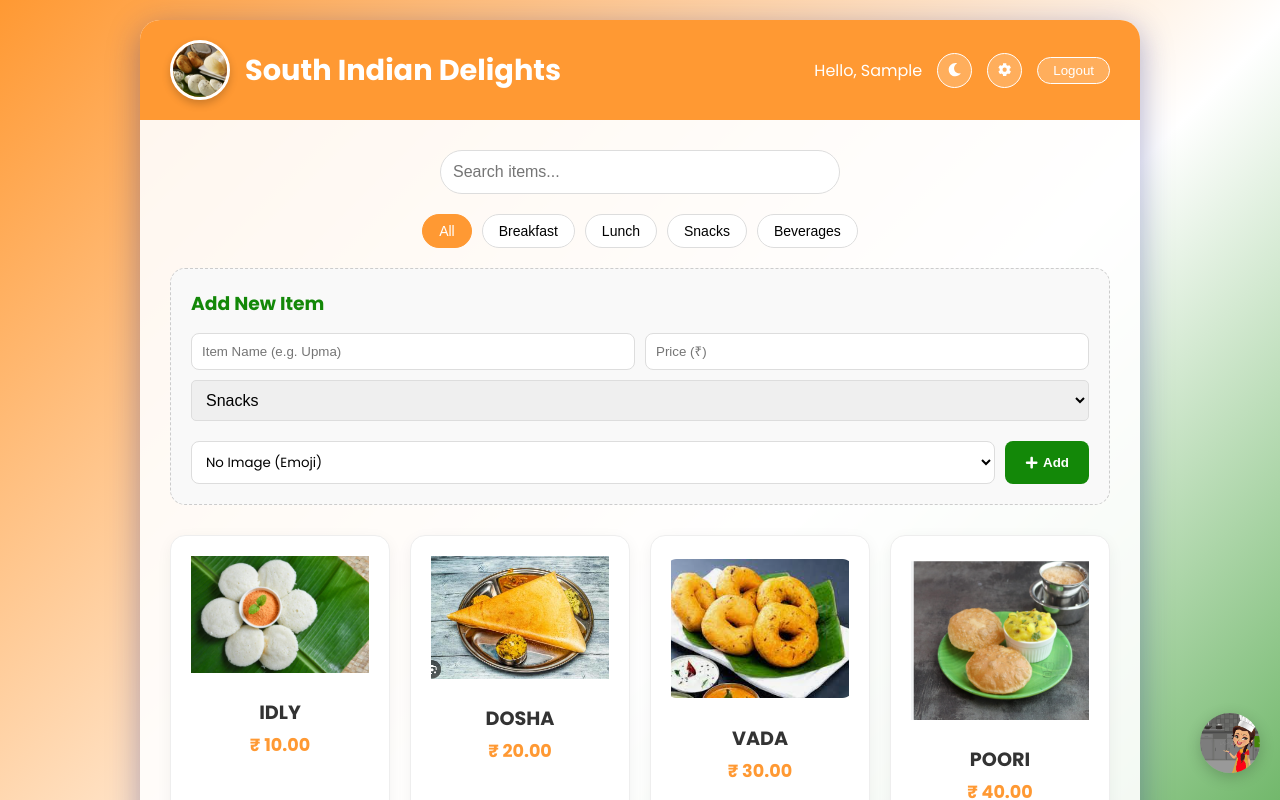
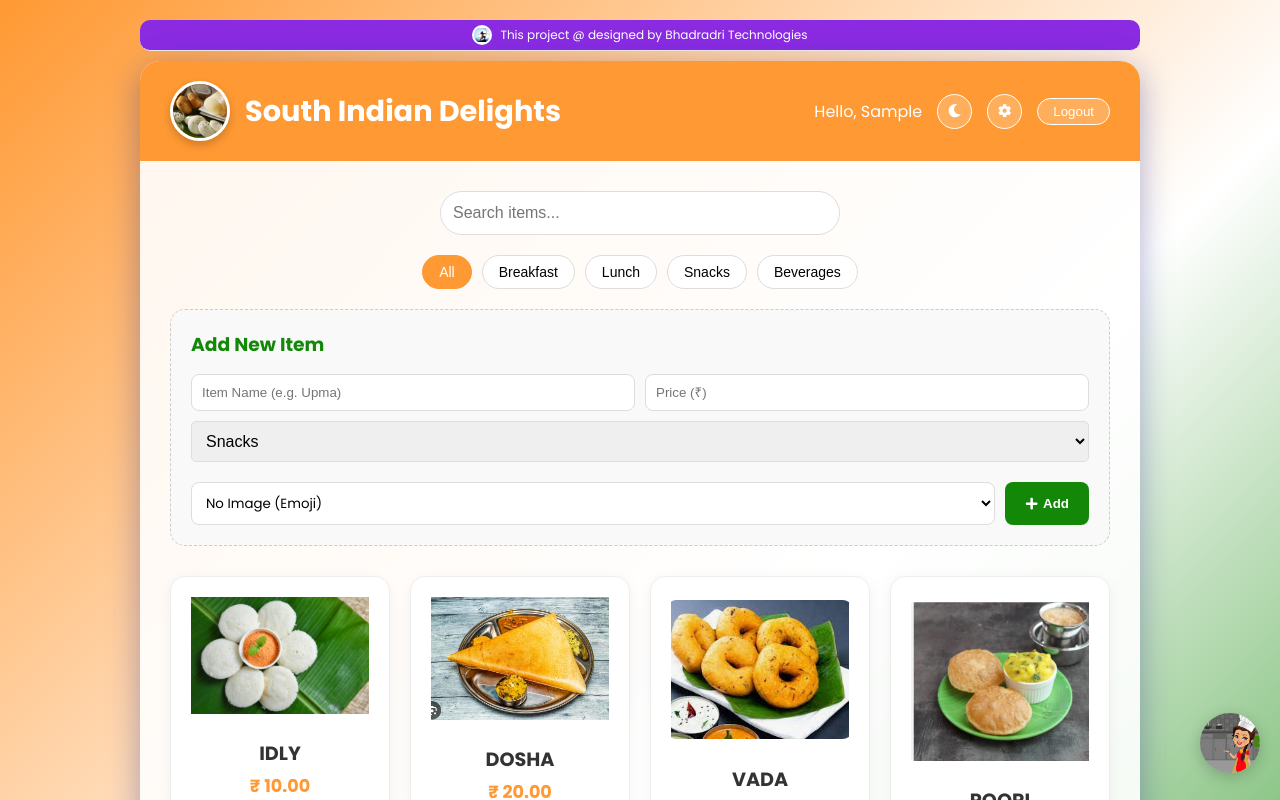
Before and after one commit to Srk-1974/sounth_Indian_food, a React (Vite) app: page / in a window 1280 px wide. Both pictures are taken after typing "Sample", "Sample123" into the empty fields and a click on the button "Login". Shown: the top 800 px of the page. Built offline with nearby package versions, Linux system fonts and the light colour scheme.

Commit message:
Add Footer and Top Banner with custom branding

```diff
--- a/src/App.jsx
+++ b/src/App.jsx
@@ -4,6 +4,8 @@ import Menu from './components/Menu';
 import Cart from './components/Cart';
 import PaymentModal from './components/PaymentModal';
 import ChatBot from './components/ChatBot';
+import Footer from './components/Footer';
+import HeaderBanner from './components/HeaderBanner';
 
 function App() {
   // Load initial data from localStorage or use defaults
@@ -130,6 +132,7 @@ function App() {
       {user ? (
         <>
           <div className="main-content">
+            <HeaderBanner />
             <Menu
               user={user}
               items={items}
@@ -145,6 +148,7 @@ function App() {
               darkMode={darkMode}
               toggleDarkMode={toggleDarkMode}
             />
+            <Footer />
           </div>
           <Cart
             cartItems={cart}
--- /dev/null
+++ b/src/components/Footer.jsx
@@ -0,0 +1,14 @@
+import React from 'react';
+
+const Footer = () => {
+    return (
+        <footer className="app-footer">
+            <div className="footer-content">
+                <img src="/assets/bhadradri-icon.png" alt="Bhadradri Technologies" className="footer-icon" />
+                <p>Bhadradri Technologies copyright @2025</p>
+            </div>
+        </footer>
+    );
+};
+
+export default Footer;
--- /dev/null
+++ b/src/components/HeaderBanner.jsx
@@ -0,0 +1,12 @@
+import React from 'react';
+
+const HeaderBanner = () => {
+    return (
+        <div className="header-banner">
+            <img src="/assets/bhadradri-icon-small.png" alt="Bhadradri Technologies" className="header-banner-icon" />
+            <p>This project @ designed by Bhadradri Technologies</p>
+        </div>
+    );
+};
+
+export default HeaderBanner;
--- a/src/index.css
+++ b/src/index.css
@@ -1164,3 +1164,81 @@ body.dark-mode .chat-item-name {
     flex-direction: column;
   }
 }
+
+/* Footer Styles */
+.app-footer {
+  width: 100%;
+  padding: 20px;
+  background: var(--primary);
+  color: white;
+  margin-top: 40px;
+  border-radius: 15px 15px 0 0;
+}
+
+.footer-content {
+  display: flex;
+  flex-direction: column;
+  align-items: center;
+  justify-content: center;
+  gap: 10px;
+}
+
+.footer-icon {
+  width: 50px;
+  height: 50px;
+  object-fit: contain;
+  border-radius: 50%;
+  background: white;
+  padding: 2px;
+}
+
+.footer-content p {
+  font-size: 0.9rem;
+  font-weight: 600;
+  letter-spacing: 0.5px;
+}
+
+body.dark-mode .app-footer {
+  background: #222;
+  border-top: 1px solid #444;
+}
+
+/* Header Banner Styles */
+.header-banner {
+  width: 100%;
+  background: blueviolet;
+  padding: 5px 10px;
+  display: flex;
+  align-items: center;
+  justify-content: center;
+  gap: 8px;
+  border-bottom: 1px solid #eee;
+  margin-bottom: 10px;
+  border-radius: 10px;
+}
+
+.header-banner-icon {
+  width: 20px;
+  height: 20px;
+  object-fit: contain;
+  background: white;
+  border-radius: 50%;
+  padding: 2px;
+}
+
+.header-banner p {
+  font-size: 0.75rem;
+  color: white;
+  font-weight: 500;
+  margin: 0;
+}
+
+body.dark-mode .header-banner {
+  background: #6a0dad;
+  /* Darker violet for dark mode */
+  border-color: #444;
+}
+
+body.dark-mode .header-banner p {
+  color: white;
+}
```
Also changed, not shown: public/assets/bhadradri-icon-small.png (added), public/assets/bhadradri-icon.png (added).
